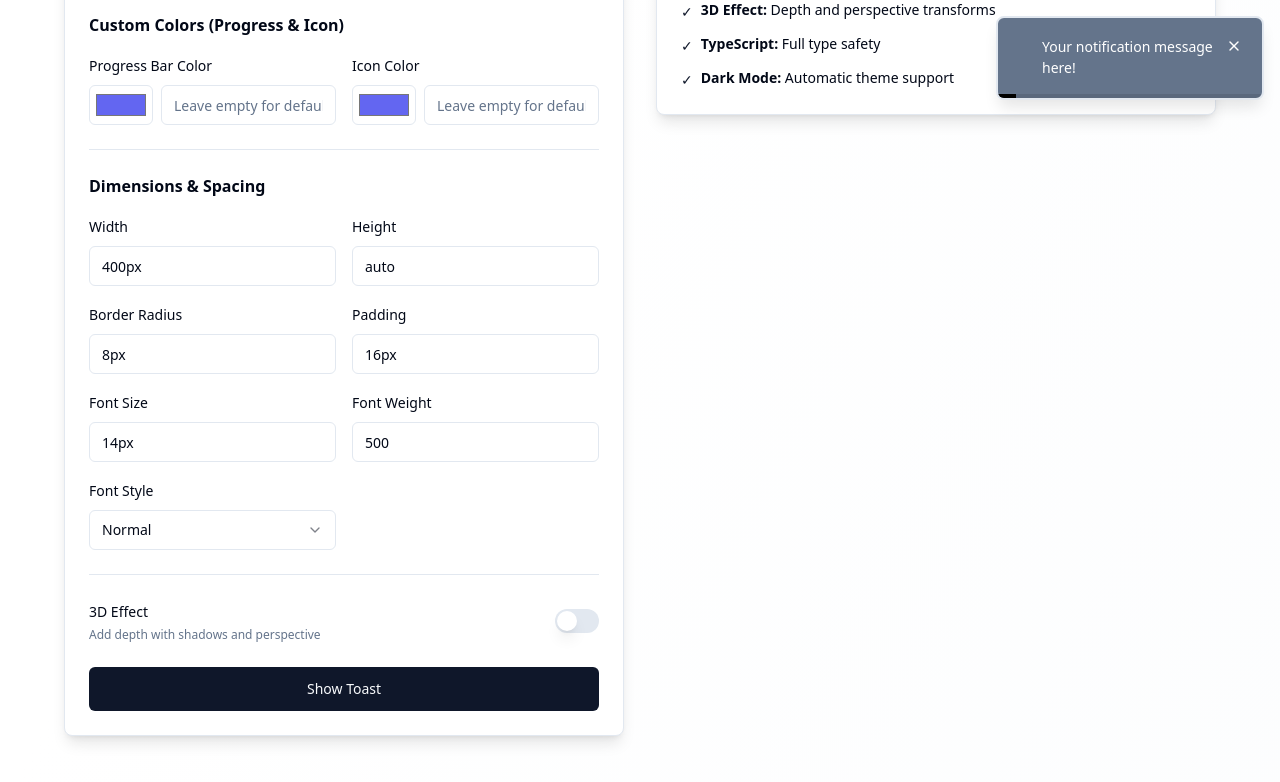
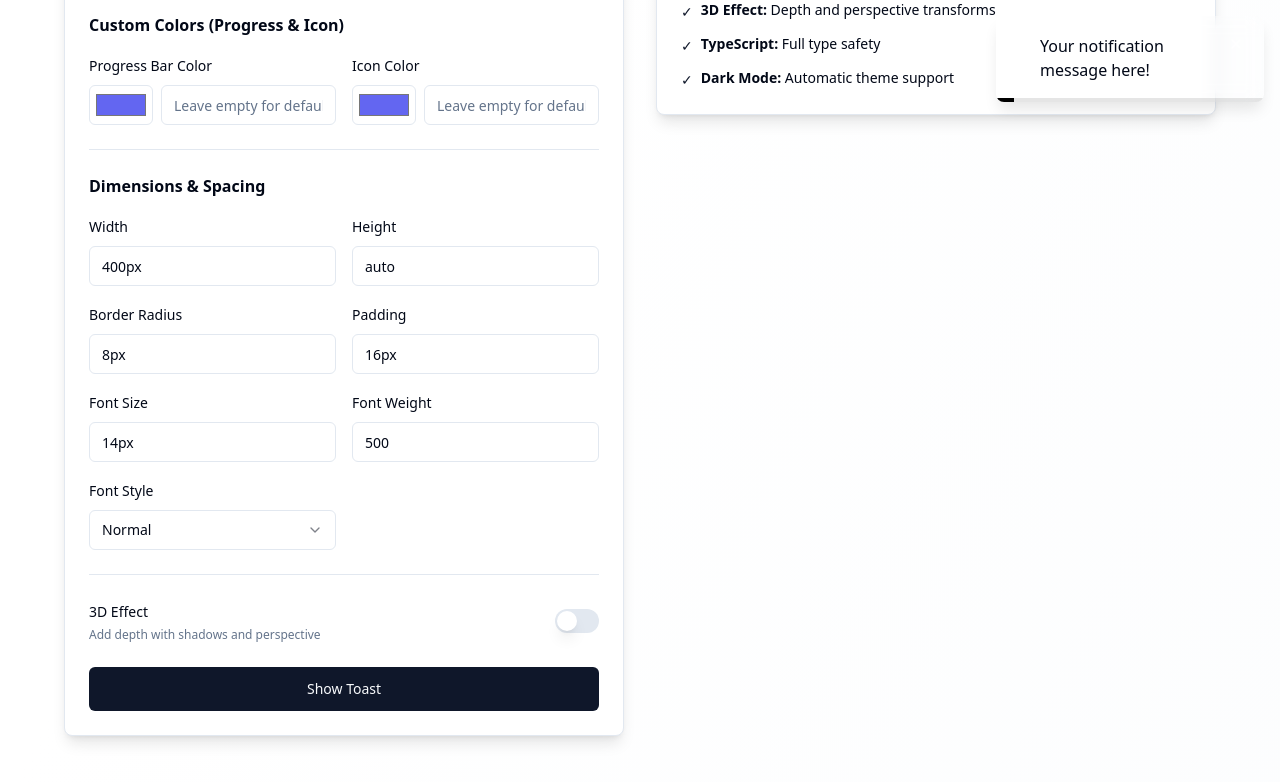
Before and after one commit to raj15021996/toastify-zen, a React (Vite) app: page / in a window 1280 px wide. Both pictures are taken after a click on the button "Show Toast". Shown: the part 1653-2435 px from the top of the page. Built offline with nearby package versions, Linux system fonts and the light colour scheme; the HTML template or start-up script is replaced by a standard one.

Commit message:
Fix: Ensure close icon color is correct

```diff
--- a/src/components/Toaster/ToastItem.tsx
+++ b/src/components/Toaster/ToastItem.tsx
@@ -141,18 +141,18 @@ export const ToastItem: React.FC<ToastItemProps> = ({ toast, onClose }) => {
   const typeColors = getTypeColors(toast.type || 'default');
   const isLightTheme = toast.theme === 'light';
 
-  const baseStyles: React.CSSProperties = {
-    backgroundColor: toast.customStyles?.backgroundColor || (isLightTheme ? '#ffffff' : typeColors.bg),
-    color: toast.customStyles?.textColor || (isLightTheme ? '#000000' : typeColors.text),
-    borderColor: isLightTheme ? typeColors.bg : typeColors.border,
-    fontSize: toast.customStyles?.fontSize || '14px',
+  const baseStyles = {
+    backgroundColor: `${toast.customStyles?.backgroundColor || (isLightTheme ? '#ffffff' : typeColors.bg)} !important`,
+    color: `${toast.customStyles?.textColor || (isLightTheme ? '#000000' : typeColors.text)} !important`,
+    borderColor: `${isLightTheme ? typeColors.bg : typeColors.border} !important`,
+    fontSize: `${toast.customStyles?.fontSize || '14px'} !important`,
     width: toast.customStyles?.width,
     height: toast.customStyles?.height,
     boxShadow: toast.customStyles?.boxShadow,
-    border: toast.customStyles?.border || `2px solid ${isLightTheme ? typeColors.bg : typeColors.border}`,
-    fontWeight: toast.customStyles?.fontWeight || '500',
-    fontStyle: toast.customStyles?.fontStyle || 'normal',
-  };
+    border: `${toast.customStyles?.border || `2px solid ${isLightTheme ? typeColors.bg : typeColors.border}`} !important`,
+    fontWeight: `${toast.customStyles?.fontWeight || '500'} !important`,
+    fontStyle: `${toast.customStyles?.fontStyle || 'normal'} !important`,
+  } as React.CSSProperties;
 
   const iconColor = toast.customStyles?.iconColor || (isLightTheme ? typeColors.bg : typeColors.text);
   const progressBarColor = toast.customStyles?.progressBarColor || (isLightTheme ? (toast.type === 'default' ? '#000000' : typeColors.bg) : (toast.type === 'default' ? '#000000' : '#ffffff'));
@@ -186,8 +186,9 @@ export const ToastItem: React.FC<ToastItemProps> = ({ toast, onClose }) => {
           onClick={onClose}
           className="toast-close-top"
           aria-label="Close notification"
+          style={{ color: toast.customStyles?.textColor || (isLightTheme ? '#000000' : typeColors.text) } as React.CSSProperties}
         >
-          <X />
+          <X style={{ color: 'inherit !important' } as React.CSSProperties} />
         </button>
       )}
 
@@ -215,8 +216,9 @@ export const ToastItem: React.FC<ToastItemProps> = ({ toast, onClose }) => {
             onClick={onClose}
             className="toast-close-inline"
             aria-label="Close notification"
+            style={{ color: toast.customStyles?.textColor || (isLightTheme ? '#000000' : typeColors.text) } as React.CSSProperties}
           >
-            <X />
+            <X style={{ color: 'inherit !important' } as React.CSSProperties} />
           </button>
         )}
       </div>
```
